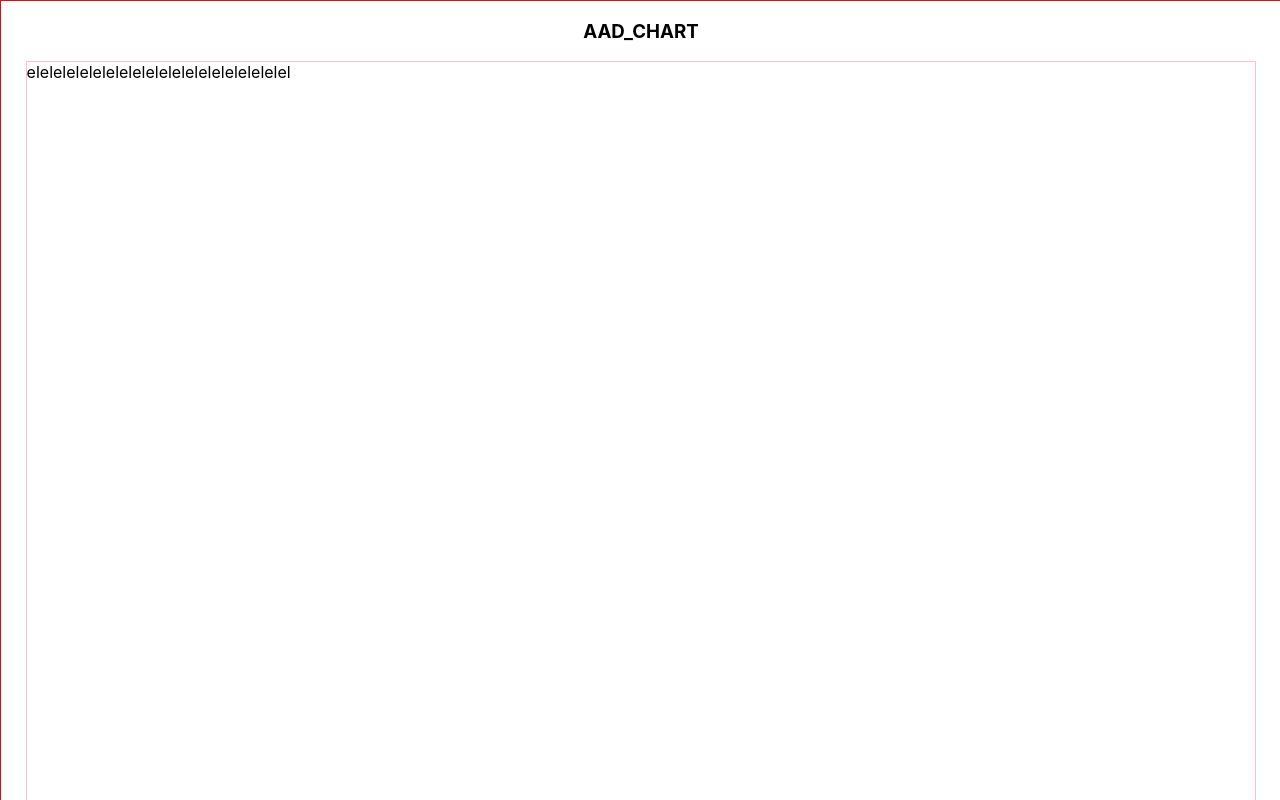
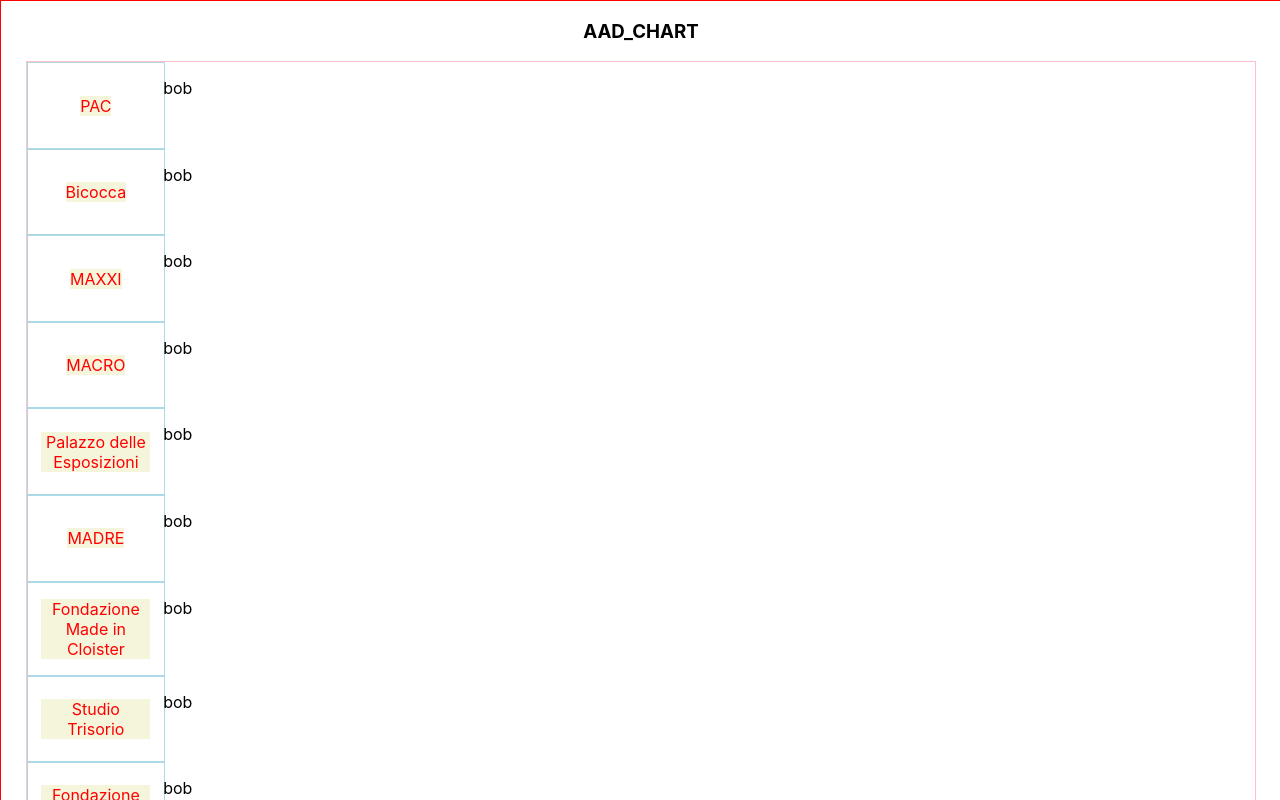
Before and after one commit to ArchiMidi/AAD_Charts_proportions, a React (Create React App) app: page /fourth in a window 1280 px wide. Shown: the top 800 px of the page. Built offline with nearby package versions, Linux system fonts and the light colour scheme.

Commit message:
fix column proportions bug;

```diff
--- a/src/App.css
+++ b/src/App.css
@@ -78,3 +78,19 @@
   height: calc(1.41421356237 * 96vw);
   border: 1px solid pink;
 }
+
+.placeNameFourth{
+  display: flex;
+  text-align: center;
+  /* align-items: center; */
+  /* justify-items: center; */
+  justify-content: center;
+  align-items: center;
+  color: red;
+  border: 1px solid lightblue
+}
+
+.placeNameFourth p {
+  max-width: 80%;
+  background-color: beige;
+}
--- a/src/components/Chart.js
+++ b/src/components/Chart.js
@@ -67,9 +67,9 @@ export default function Chart(props) {
                             {value}
                         </div>
                     )
-                }
-                )
+                })
             })}
+
         </div>
     )
 }
--- a/src/pages/FourthPage.js
+++ b/src/pages/FourthPage.js
@@ -3,27 +3,60 @@ import React from 'react'
 export default function FourthPage(props) {
     const { dataArr } = props
 
-    const maxAmountOfExhibitions = dataArr.map(el => el[1].totalNumberOfExhibitions).reduce((acc, val)=>{
+    const maxAmountOfExhibitions = dataArr.map(el => el[1].totalNumberOfExhibitions).reduce((acc, val) => {
         return val > acc ? val : acc
     })
 
     const gridColumns = () => {
-        return 'min-content ' + dataArr[0][1].yearsValues.map((el, i) => '5rem ').join('')
+        return '1fr 8fr'
     }
     const gridRows = () => {
-        return dataArr.map((el, i) => '5rem ').join('')
+        return dataArr.map((el, i) => '1fr ').join('')
     }
 
 
+    function pickColor(value) {
+        //
+        if (typeof value !== 'number') return 'hsla(0, 0%, 80%, 0)'
+        // if (true) return 'hsla(0, 0%, 80%, 1)'
+        if (value === 0) return `hsl(0, 50%, 80%)`
+        return 'hsl(0, 50)'
+    }
+
     return (
-        <div className='fourthContainer'>
-        <h3>AAD_CHART</h3>
-        <div className= 'chartContainerPageFour'>
+        <div className='fourthContainer' >
+            <h3>AAD_CHART</h3>
+            <div className='chartContainerPageFour' style={{ gridTemplateRows: gridRows(), gridTemplateColumns: gridColumns() }}>
 
-            {dataArr.map((el) => {
-                return <>el</>
-            })}
-        </div>
+                {dataArr.map((place, i) => {
+                    return (
+                        <div
+                            key={i + place[0]}
+                            style={{
+                                gridColumn: 1,
+                                gridRow: i,
+                                width: '100%'
+                            }}
+                            className='placeNameFourth'
+                        >
+                            <p>{place[0]}</p>
+                        </div>
+                    )
+                })}
+
+                {dataArr.map((place, i) => {
+                    return <div
+                        key={place[0] + i}
+                        style={{
+                            width: '100%',
+                            gridColumn: 2,
+                            gridRow: i,
+                        }}>
+<p>bob</p>
+                    </div>
+                })}
+
+            </div>
         </div>
     )
 }
```
